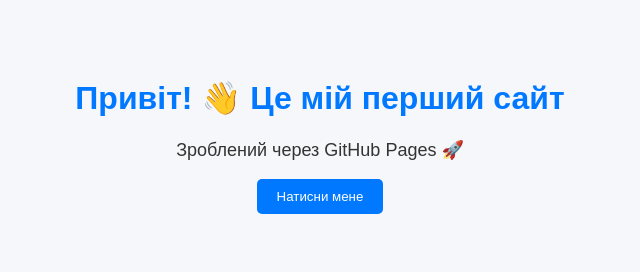
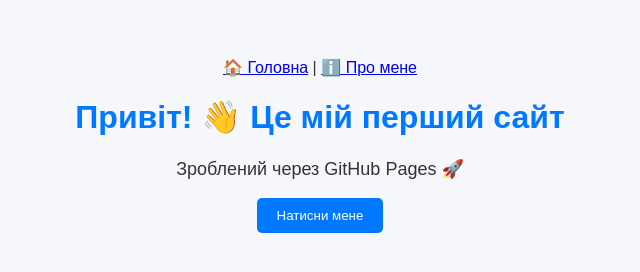
Before and after one commit to multikyura-lgtm/my-first-site, a plain HTML site: page index.html in a window 1280 px wide. Shown: the whole page, without its empty margins (320-960 px from the left). Drawn offline with Linux system fonts and the light colour scheme.

Commit message:
Update index.html

```diff
--- a/index.html
+++ b/index.html
@@ -7,8 +7,12 @@
     <link rel="stylesheet" href="style.css">
 </head>
 <body>
+    <nav>
+        <a href="index.html">🏠 Головна</a> |
+        <a href="about.html">ℹ️ Про мене</a>
+    </nav>
+
     <h1>Привіт! 👋 Це мій перший сайт</h1>
     <p>Зроблений через GitHub Pages 🚀</p>
     <button onclick="alert('Вітаю! Це працює 🎉')">Натисни мене</button>
 </body>
-</html>
```
